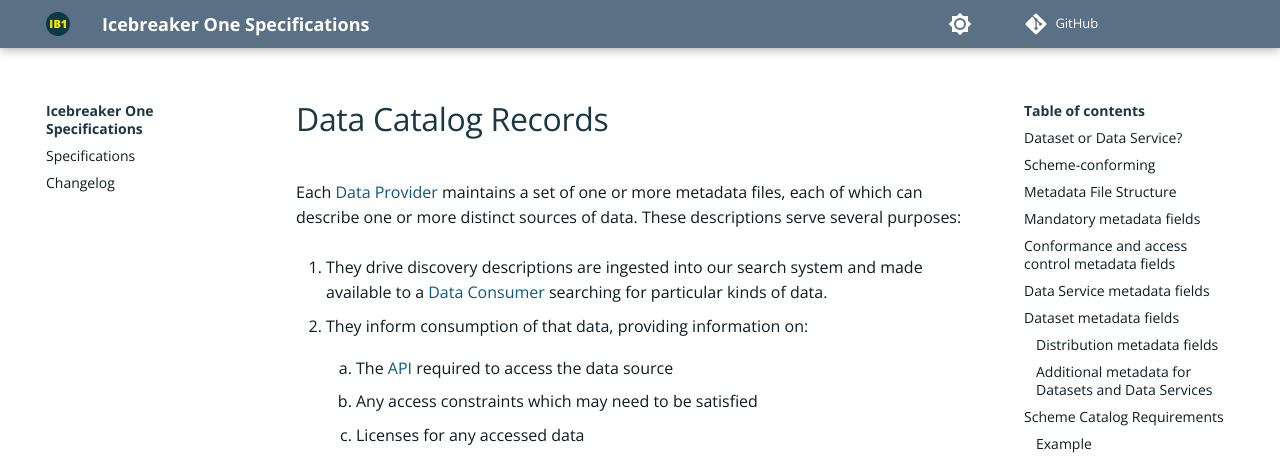
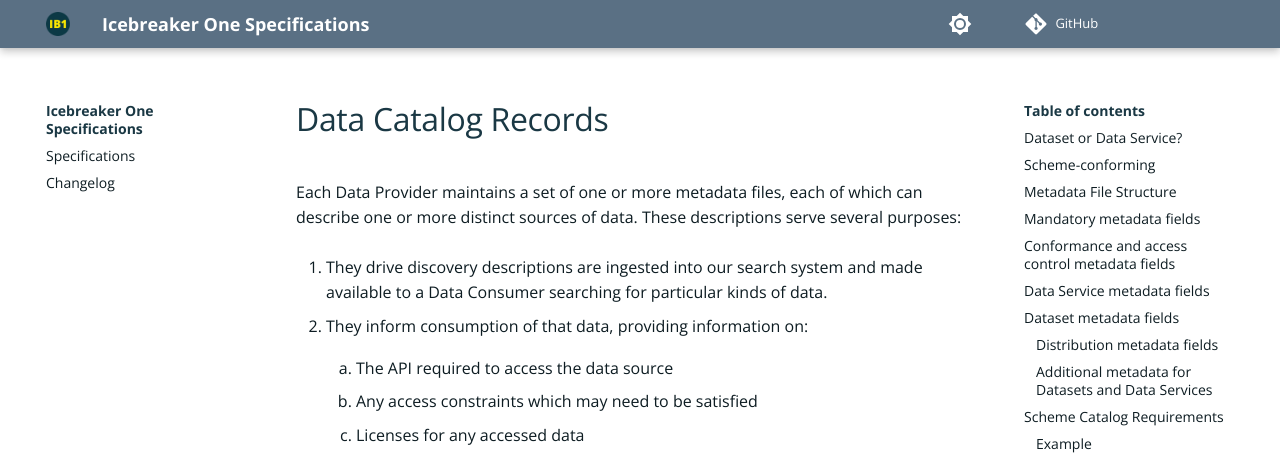
Before and after one commit to icebreakerone/ib1-technical-specifications, an MkDocs documentation site: the page built from docs/data-catalog-records/1.0.md, in a window 1280 px wide and 900 px high. Shown: the top 459 px of the window. Built offline with MkDocs 1.6.1 and Material for MkDocs 9.7.7, drawn with Linux system fonts in a browser that asks for light colours; comment, search, counter and statistics services are not loaded; part of the change alters nothing that is shown.

```diff
--- a/docs/data-catalog-records/1.0.md
+++ b/docs/data-catalog-records/1.0.md
@@ -1,17 +1,17 @@
 # Data Catalog Records
 
-Each [Data Provider](../../glossary/#term-Data-Provider) maintains a set of one or more metadata files, each of which can describe one or more
+Each Data Provider maintains a set of one or more metadata files, each of which can describe one or more
 distinct sources of data. These descriptions serve several purposes:
 
 
-1. They drive discovery descriptions are ingested into our search system and made available to a [Data Consumer](../../glossary/#term-Data-Consumer)
+1. They drive discovery descriptions are ingested into our search system and made available to a Data Consumer
 searching for particular kinds of data.
 
 
 2. They inform consumption of that data, providing information on:
 
 
-    1. The [API](../../glossary/#term-Application-programming-interface) required to access the data source
+    1. The API required to access the data source
 
 
     2. Any access constraints which may need to be satisfied
```
